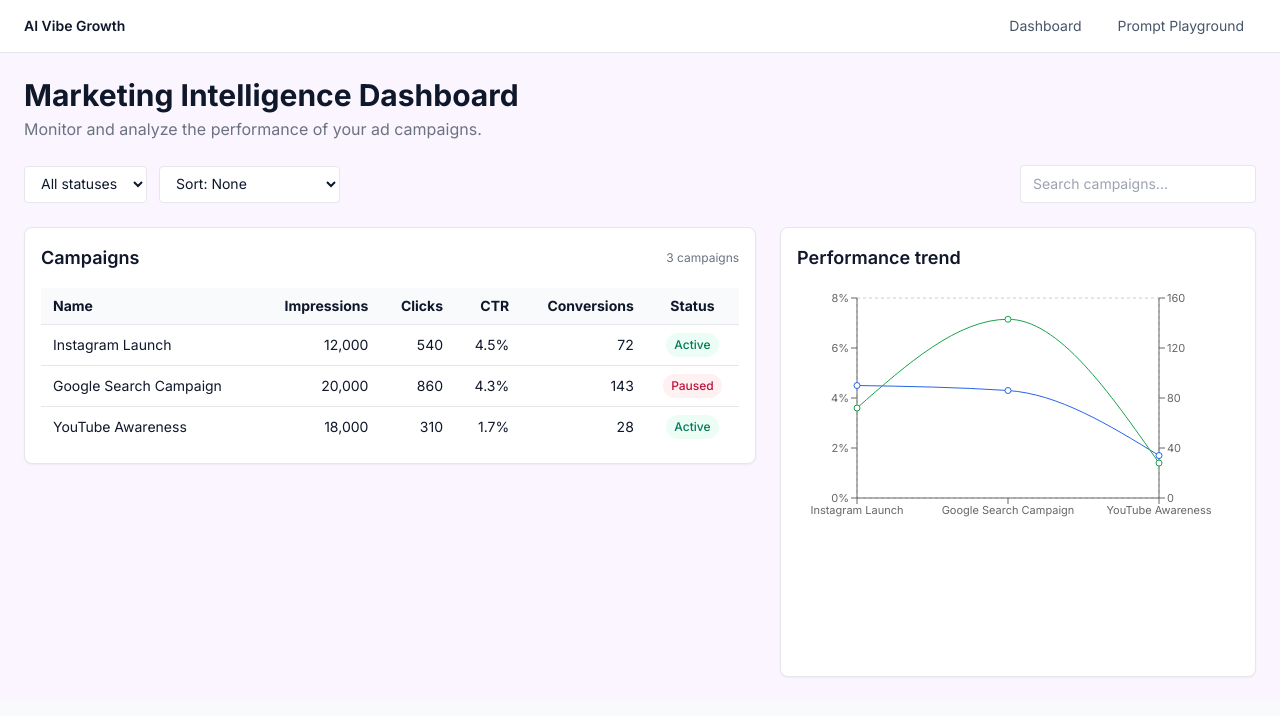
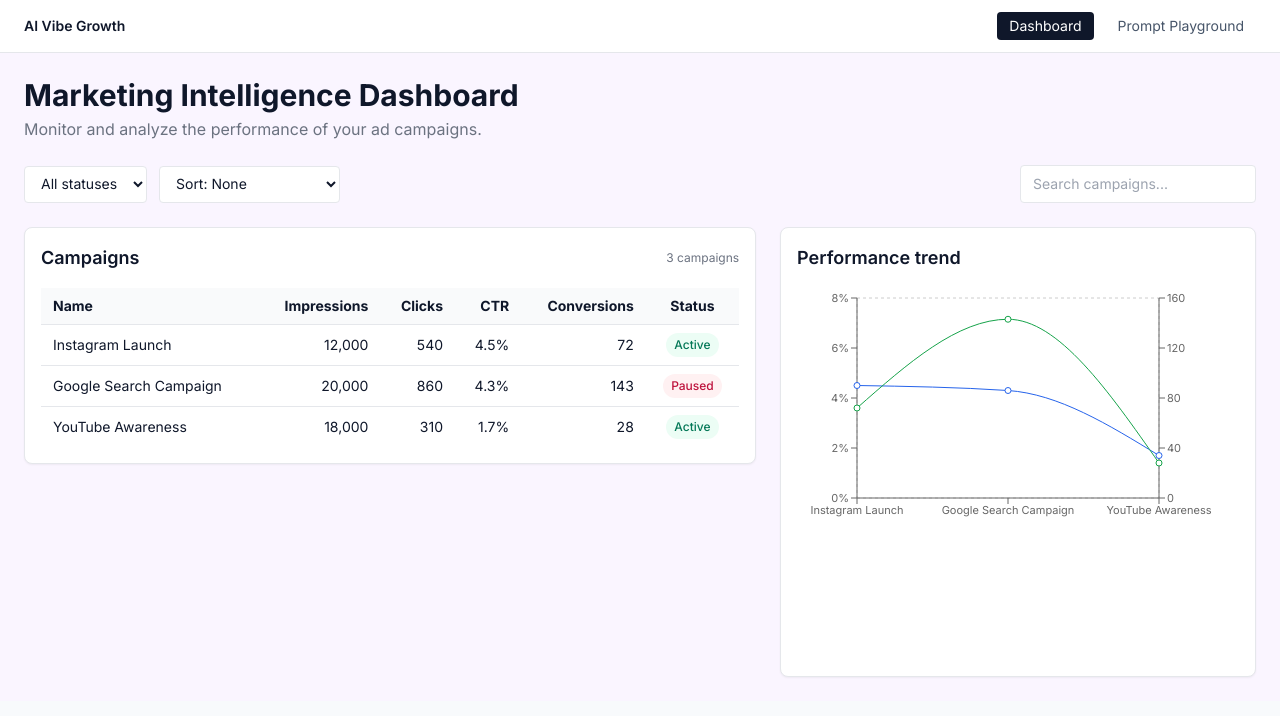
Before and after one commit to vini1237777/ai-vibe-dashboard, a Next.js app: page /dashboard in a window 1280 px wide. Shown: the top 716 px of the page. Built offline with nearby package versions, Linux system fonts and the light colour scheme.

Commit message:
ACTIVE TAB FIX

```diff
--- a/src/components/AppNav.tsx
+++ b/src/components/AppNav.tsx
@@ -1,4 +1,7 @@
+"use client";
+
 import Link from "next/link";
+import { usePathname } from "next/navigation";
 
 const links = [
   { href: "/dashboard", label: "Dashboard" },
@@ -6,6 +9,8 @@ const links = [
 ];
 
 export default function AppNav() {
+  const pathname = usePathname();
+
   return (
     <header className="border-b bg-white">
       <nav className="mx-auto flex max-w-7xl items-center justify-between px-6 py-3">
@@ -14,15 +19,23 @@ export default function AppNav() {
         </Link>
 
         <div className="flex gap-3 text-sm">
-          {links.map((link) => (
+          {links.map((link) => {
+            const isActive = pathname === link.href;
+
+            return (
               <Link
                 key={link.href}
                 href={link.href}
-              className="rounded px-3 py-1 text-slate-600 hover:bg-slate-100"
+                className={`rounded px-3 py-1 transition ${
+                  isActive
+                    ? "bg-slate-900 text-white"
+                    : "text-slate-600 hover:bg-slate-100"
+                }`}
               >
                 {link.label}
               </Link>
-          ))}
+            );
+          })}
         </div>
       </nav>
     </header>
```
Lines whose indentation alone changed are shown as unchanged.
